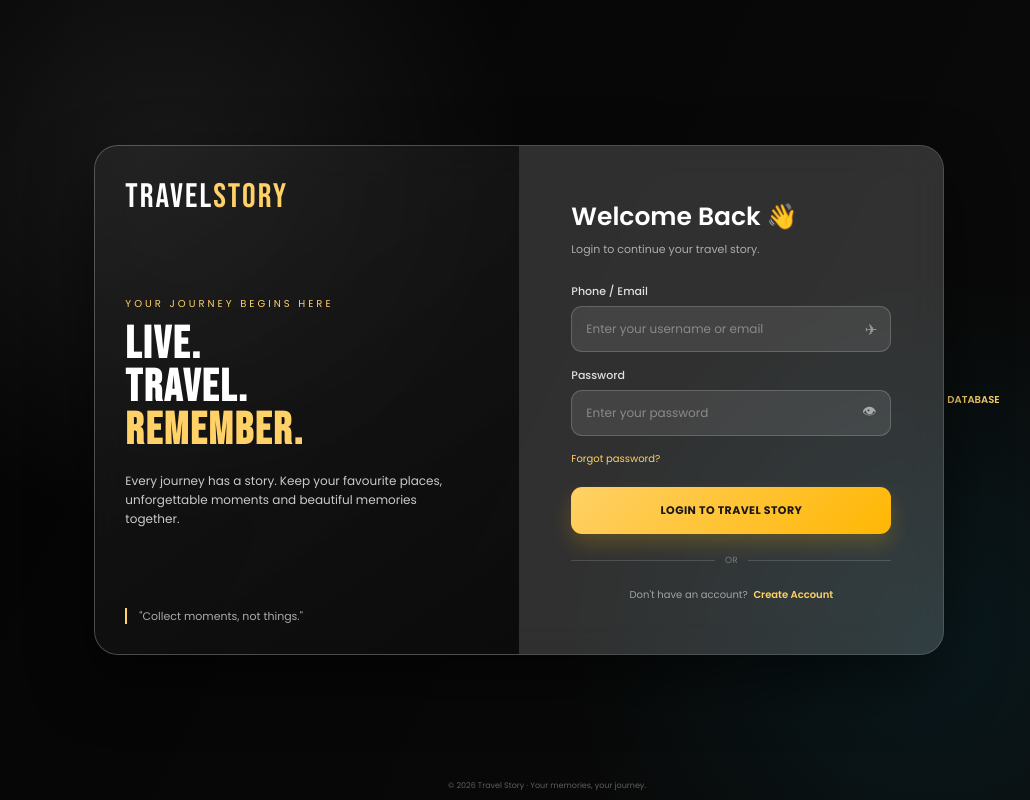
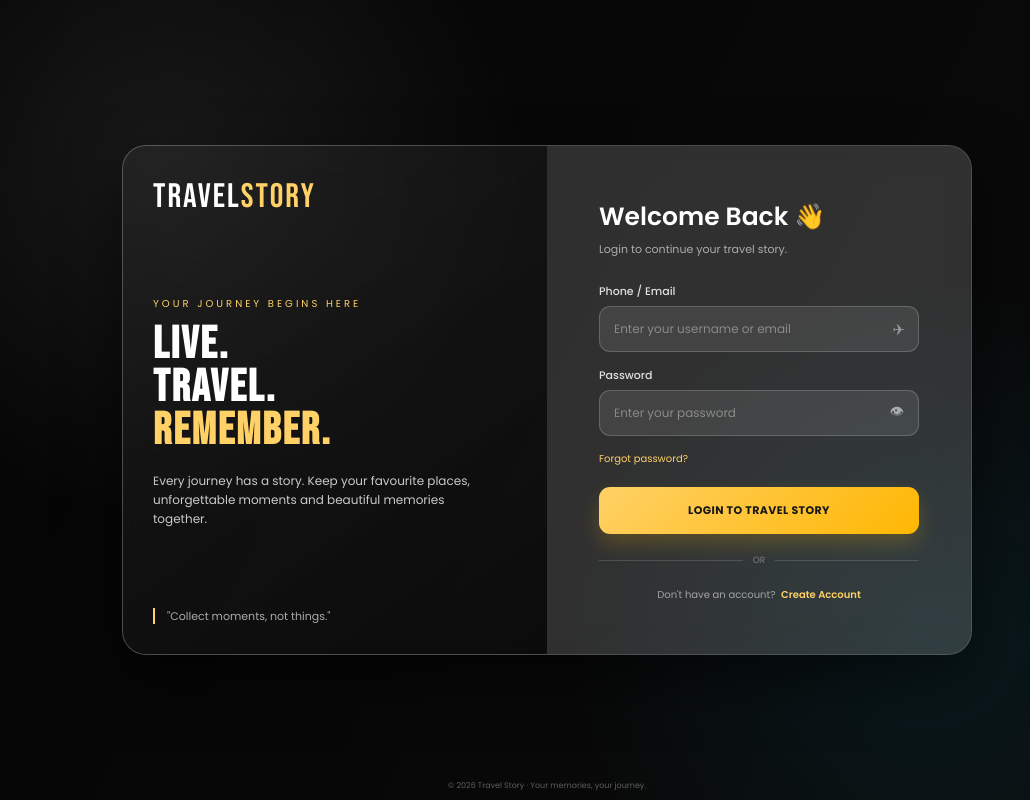
Before and after one commit to VaibhavRAI198/Travel-story, a Flask app: page /login in a window 1280 px wide. Shown: the whole page, without its empty margins (93-1123 px from the left). Run offline with Flask 3, Linux system fonts and the light colour scheme; some libraries are stand-ins or nearby versions.

Commit message:
Remove signup link from login.html
Removed the signup link from the login page.

```diff
--- a/templates/login.html
+++ b/templates/login.html
@@ -66,7 +66,6 @@
         </section>
     </div>
     <div class="footer">© 2026 Travel Story · Your memories, your journey. </div>
-    <div class="signup"><a href="{{ url_for('database') }}">DATABASE</a><div>
 </div>
 <script>
     function togglePassword() {
```
